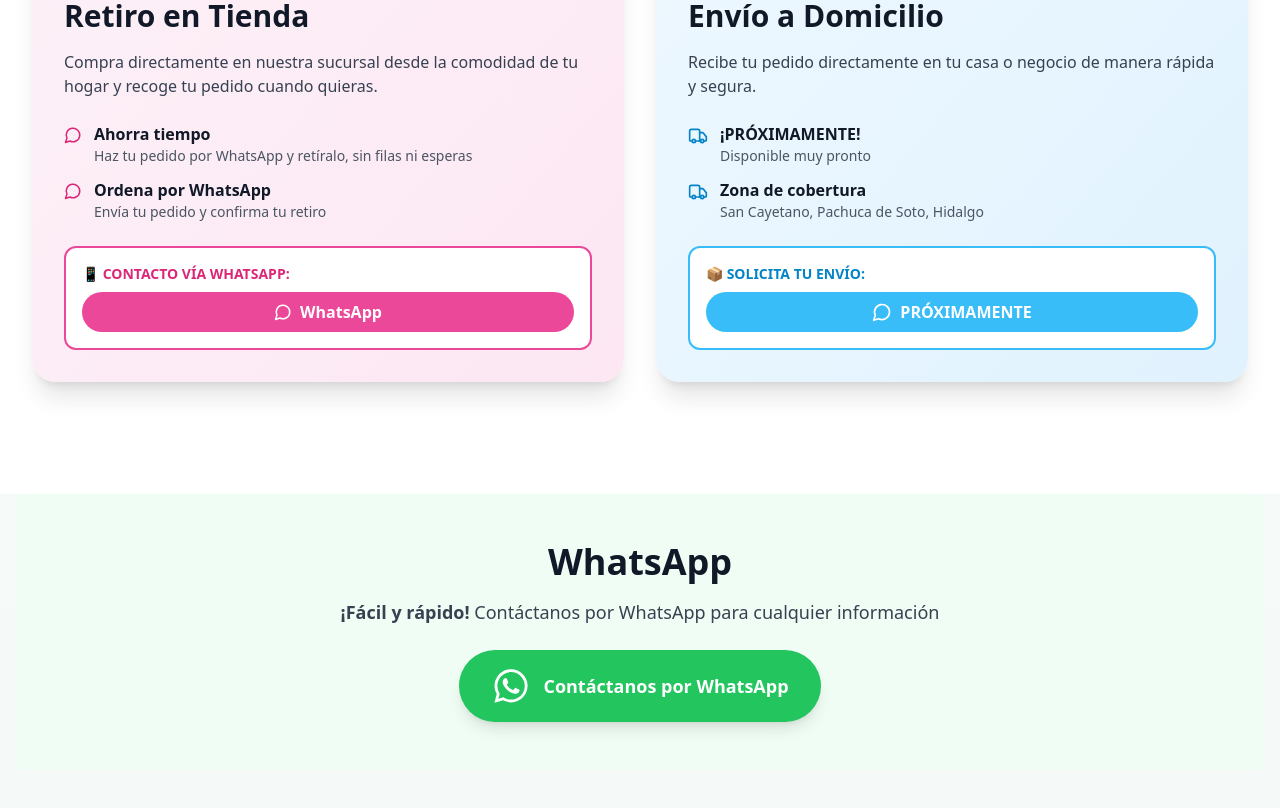
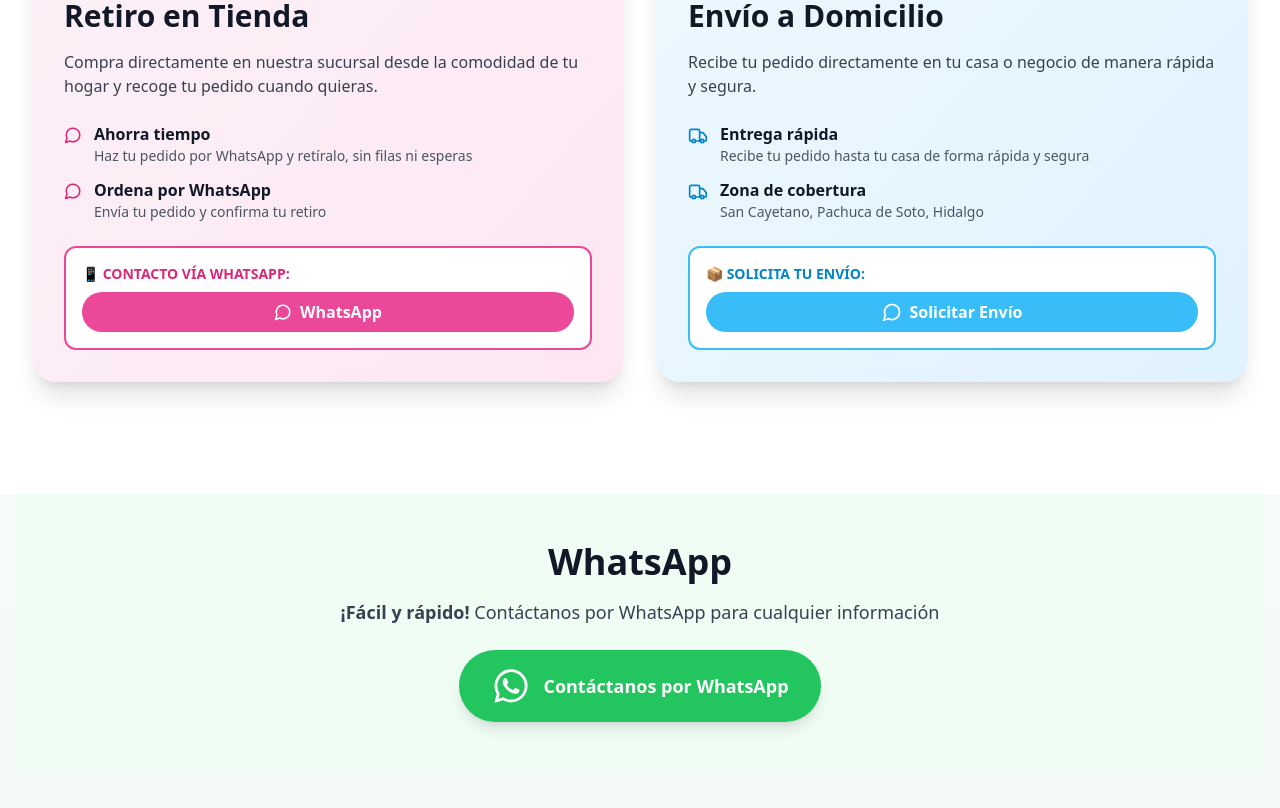
Before and after one commit to ErickDevv/XUMA_WEB, a Next.js app: page / in a window 1280 px wide. Shown: the part 2880-3688 px from the top of the page. Built offline with nearby package versions, Linux system fonts and the light colour scheme.

Commit message:
Update delivery section text for clarity and engagement

```diff
--- a/app/page.tsx
+++ b/app/page.tsx
@@ -317,8 +317,8 @@ export default function Home() {
                   <div className="flex items-start space-x-3">
                     <Truck className="text-sky-600 flex-shrink-0 mt-1" size={20} />
                     <div>
-                      <p className="font-bold text-gray-900">¡PRÓXIMAMENTE!</p>
-                      <p className="text-sm text-gray-600">Disponible muy pronto</p>
+                      <p className="font-bold text-gray-900">Entrega rápida</p>
+                      <p className="text-sm text-gray-600">Recibe tu pedido hasta tu casa de forma rápida y segura</p>
                     </div>
                   </div>
                   <div className="flex items-start space-x-3">
@@ -338,7 +338,7 @@ export default function Home() {
                     className="inline-flex items-center space-x-2 bg-sky-400 text-white px-6 py-2 rounded-full font-semibold hover:bg-sky-500 transition-all w-full justify-center"
                   >
                     <MessageCircle size={20} />
-                    <span>PRÓXIMAMENTE</span>
+                    <span>Solicitar Envío</span>
                   </a>
                 </div>
               </div>
```
